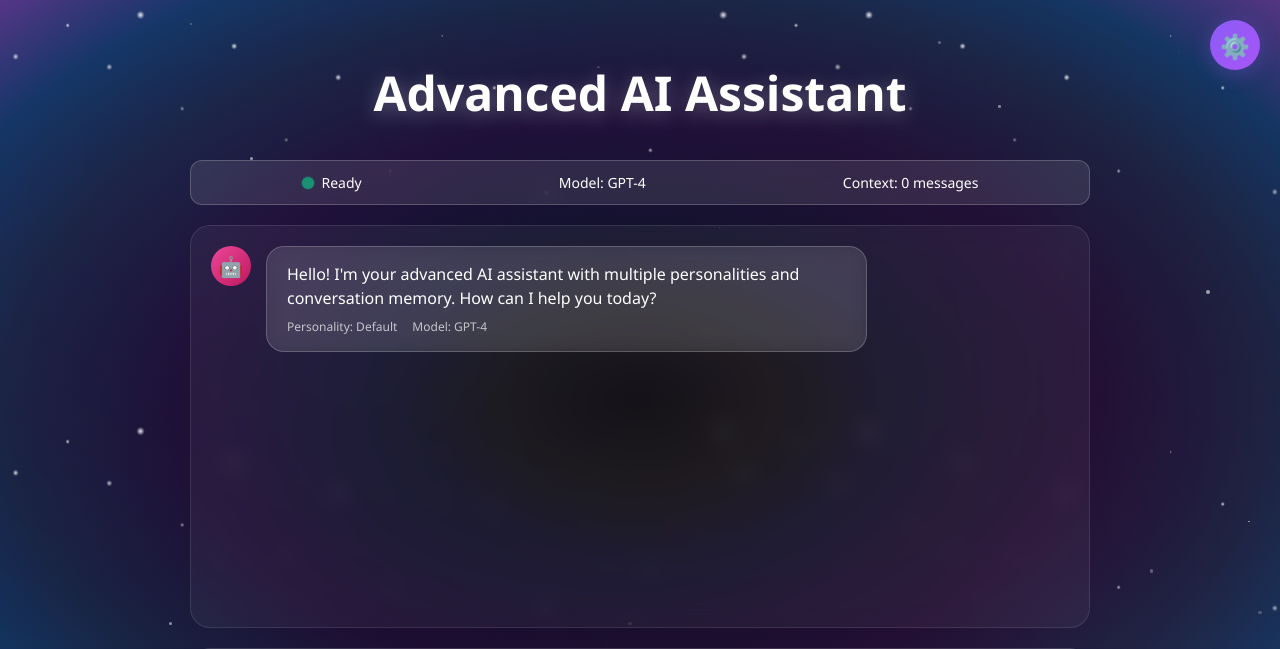
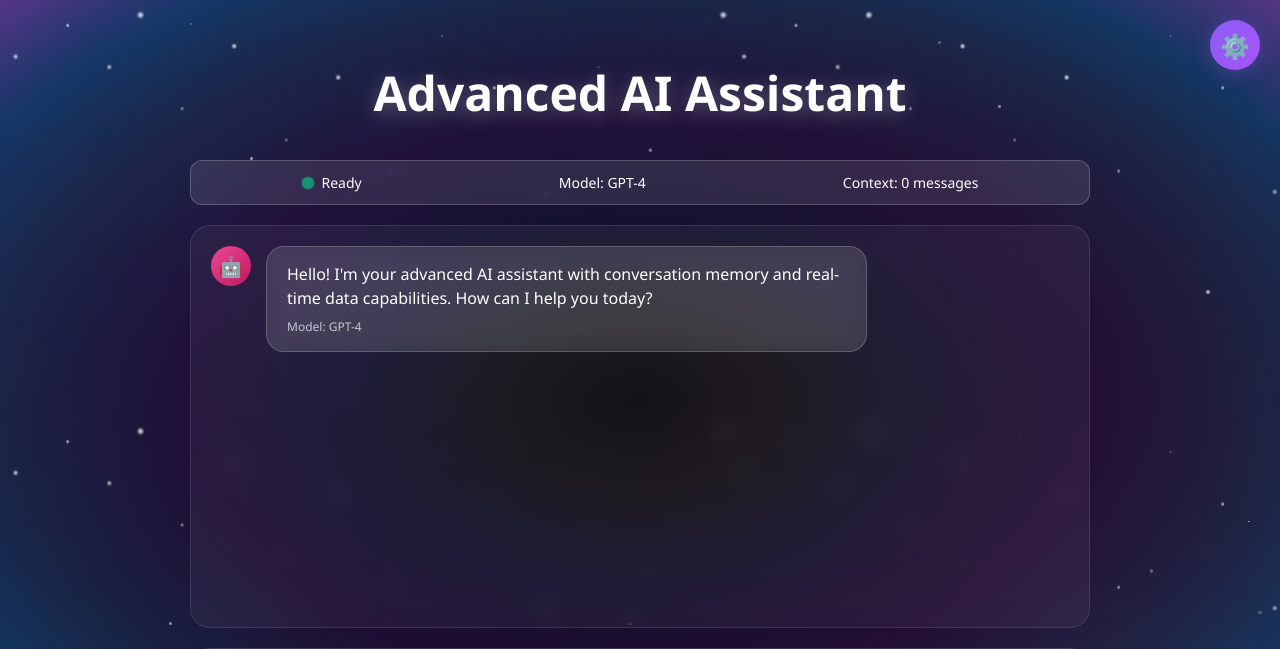
Before and after one commit to jmartin1202/wizard-ai, a Flask app: page / in a window 1280 px wide. Shown: the top 649 px of the page. Run offline with Flask 3, Linux system fonts and the light colour scheme.

Commit message:
Fix light/dark mode toggle functionality and remove personality references

```diff
--- a/templates/chat.html
+++ b/templates/chat.html
@@ -1834,11 +1834,10 @@
             <div class="message ai">
                 <div class="avatar ai">🤖</div>
                 <div class="message-content">
-                    Hello! I'm your advanced AI assistant with multiple personalities and conversation memory. How can I help you today?
-                    <div class="message-meta">
-                        <span>Personality: Default</span>
-                        <span>Model: GPT-4</span>
-                    </div>
+                                         Hello! I'm your advanced AI assistant with conversation memory and real-time data capabilities. How can I help you today?
+                     <div class="message-meta">
+                         <span>Model: GPT-4</span>
+                     </div>
                 </div>
             </div>
         </div>
@@ -2141,9 +2140,6 @@
         }
 
         // Event listeners
-        document.getElementById('personalitySelect').addEventListener('change', function(e) {
-            changePersonality(e.target.value);
-        });
 
         document.getElementById('memoryToggle').addEventListener('change', function(e) {
             useMemory = e.target.checked;
@@ -2167,32 +2163,11 @@
             // Test backend connection first
             testBackendConnection();
 
-            // Load available personalities
-            loadPersonalities();
-
             // Get initial conversation info
             showConversationInfo();
 
-            // Theme toggle
+            // Theme toggle functionality
             const themeToggle = document.getElementById('themeToggle');
-            const prefersDarkScheme = window.matchMedia('(prefers-color-scheme: dark)');
-
-            function updateTheme() {
-                if (prefersDarkScheme.matches) {
-                    document.body.classList.add('dark-mode');
-                    themeToggle.textContent = 'Light Mode';
-                    themeToggle.classList.remove('light');
-                } else {
-                    document.body.classList.remove('dark-mode');
-                    themeToggle.textContent = 'Dark Mode';
-                    themeToggle.classList.add('light');
-                }
-            }
-
-            updateTheme(); // Set initial theme
-            prefersDarkScheme.addEventListener('change', updateTheme);
-
-            // Theme toggle functionality
             let currentTheme = localStorage.getItem('theme') || 'dark';
 
             function setTheme(theme) {
@@ -2358,32 +2333,7 @@
             }
         });
 
-        // Load available personalities
-        async function loadPersonalities() {
-            try {
-                const response = await fetch('/api/personalities');
-                const data = await response.json();
-
-                if (data.success) {
-                    const select = document.getElementById('personalitySelect');
-                    select.innerHTML = '';
-
-                    data.personalities.forEach(personality => {
-                        const option = document.createElement('option');
-                        option.value = personality;
-                        option.textContent = personality.charAt(0).toUpperCase() + personality.slice(1);
-                        select.appendChild(option);
-                    });
-
-                    if (data.current_personality) {
-                        select.value = data.current_personality;
-
-                    }
-                }
-            } catch (error) {
-                console.error('Error loading personalities:', error);
-            }
-        }
+
 
         // Toggle settings panel
         function toggleSettings() {
```
